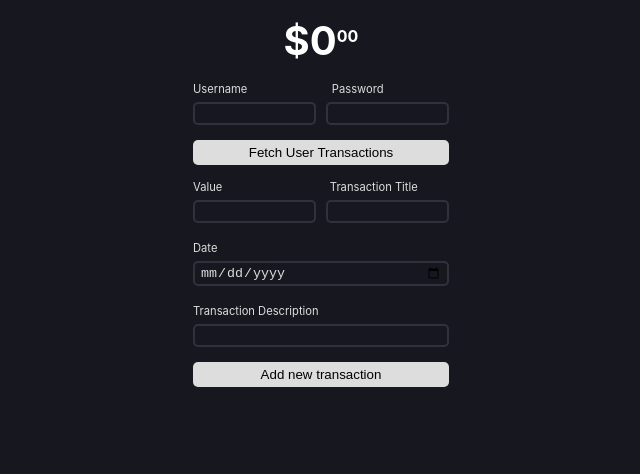
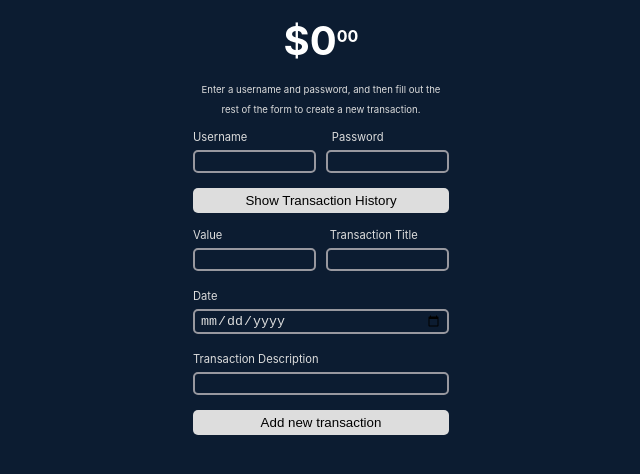
Before and after one commit to jd-58/finance-tracker, a React (Create React App) app in the folder my-app/: page / in a window 1280 px wide. Shown: the top 474 px of the page, without its empty margins (319-959 px from the left). Built offline with nearby package versions, Linux system fonts and the light colour scheme.

Commit message:
Updated styling, including adding a $ that displays correctly for negative values.

```diff
--- a/my-app/src/App.css
+++ b/my-app/src/App.css
@@ -1,49 +1,11 @@
-/*.App {
-  text-align: center;
-}
 
-.App-logo {
-  height: 40vmin;
-  pointer-events: none;
-}
-
-@media (prefers-reduced-motion: no-preference) {
-  .App-logo {
-    animation: App-logo-spin infinite 20s linear;
-  }
-}
-
-.App-header {
-  background-color: #282c34;
-  min-height: 100vh;
-  display: flex;
-  flex-direction: column;
-  align-items: center;
-  justify-content: center;
-  font-size: calc(10px + 2vmin);
-  color: white;
-}
-
-.App-link {
-  color: #61dafb;
-}
-
-@keyframes App-logo-spin {
-  from {
-    transform: rotate(0deg);
-  }
-  to {
-    transform: rotate(360deg);
-  }
-}
-*/
 
 * {
   box-sizing: border-box;
 }
 
 body{
-  background-color: #17181F;
+  background-color: #0c1c31;
   color: #ddd;
 
 }
@@ -67,6 +29,15 @@ h1 span{
   margin-top: 10px;
 }
 
+#instruction-label {
+  font-size: 1.2vh;
+}
+
+#instructions {
+  margin-bottom: 1vh;
+  text-align: center;
+}
+
 form {
   margin-top: 1.5vh;
 }
@@ -74,7 +45,7 @@ form {
 form input {
   background-color: transparent;
   color: #ddd;
-  border: 2px solid #30313d;
+  border: 2px solid #98989f;
   padding: 2px 5px;
   border-radius: 5px;
   margin-bottom: 5px;
@@ -166,7 +137,14 @@ div.transactions div.name {
   font-size: 1rem;
 }
 
-div.transactions div.description {
+#name-left {
+  color: white;
+  font-size: 1rem;
+}
+
+#price- {}
+
+div.transactions {
   font-size: 0.7rem;
   color: #aaa;
 }
@@ -177,15 +155,17 @@ div.right {
 
 .price-green {
   color: #1c1;
+  font-size: 1rem;
 }
 
 .price-red {
   color: #c11;
+  font-size: 1rem;
 }
 
 div.transactions div.datetime {
   font-size: 0.7rem;
-  color: #aaa;
+  color: #e1e1e1;
 }
 
 #date-input {
--- a/my-app/src/App.js
+++ b/my-app/src/App.js
@@ -5,7 +5,7 @@ import {useState} from 'react';
 // npm start to run the app in the /my-app directory
 // node index.js to run the server in the /my-app/api directory
 
-// TO-DO: make date show correctly in the transaction list
+
 // TO-DO: add a button that changes between adding or subtracting money
 // TO-DO: add a "clear transactions" button (make it ask the user if they are sure)
 // TO-DO: make overall styling nice and more consistent with my webpage coloring (dark blue)
@@ -74,6 +74,11 @@ function App() {
     <main>
       <h1>${balance}<span>{fraction}</span></h1>
         <form onSubmit={addTransaction}>
+            <div id='instructions'>
+                <label id='instruction-label'>
+                    Enter a username and password, and then fill out the rest of the form to create a new transaction.
+                </label>
+            </div>
             <div className='username-password-label'>
                 <label className='info-label' id='username-label' htmlFor='username'>Username</label>
                 <label className='info-label' id='password-label' htmlFor='password'>Password</label>
@@ -88,7 +93,7 @@ function App() {
                        value={password}
                        onChange={ev => setPassword(ev.target.value)}/>
             </div>
-            <button type='button' onClick={fetchUserTransactions}>Fetch User Transactions</button>
+            <button type='button' onClick={fetchUserTransactions}>Show Transaction History</button>
             {/* Add button to fetch transactions */}
             <div className='basicInfo-label'>
                 <label className='info-label' id='value-label' htmlFor='value'>Value</label>
@@ -111,10 +116,10 @@ function App() {
                        value={datetime}
                        onChange={ev => setDatetime(ev.target.value)}/>
             </div>
-            <div class='description-label'>
+            <div id='description-label'>
                 <label className='info-label' id='description-label' htmlFor='description'>Transaction Description</label>
             </div>
-            <div class='description'>
+            <div id='description'>
                 <input id='description'
                        type='text'
                        value={description}
@@ -128,12 +133,12 @@ function App() {
                 <div>
                     <div className="transactions">
                         <div className="left">
-                            <div className="name">{transactions.name}</div>
+                            <div id="name-left">{transactions.name}</div>
                             <div className="description">{transactions.description}</div>
                         </div>
                         <div className="right">
-                            <div className={"price-" + (transactions.price<0?'red':'green')}>
-                                {transactions.price}
+                            <div className={"price-" + (transactions.price < 0 ?'red':'green')}>
+                                {transactions.price < 0 ? `-$${Math.abs(transactions.price)}` : `$${transactions.price}`}
                             </div>
                             <div className="datetime">{transactions.datetime}</div>
                         </div>
```
